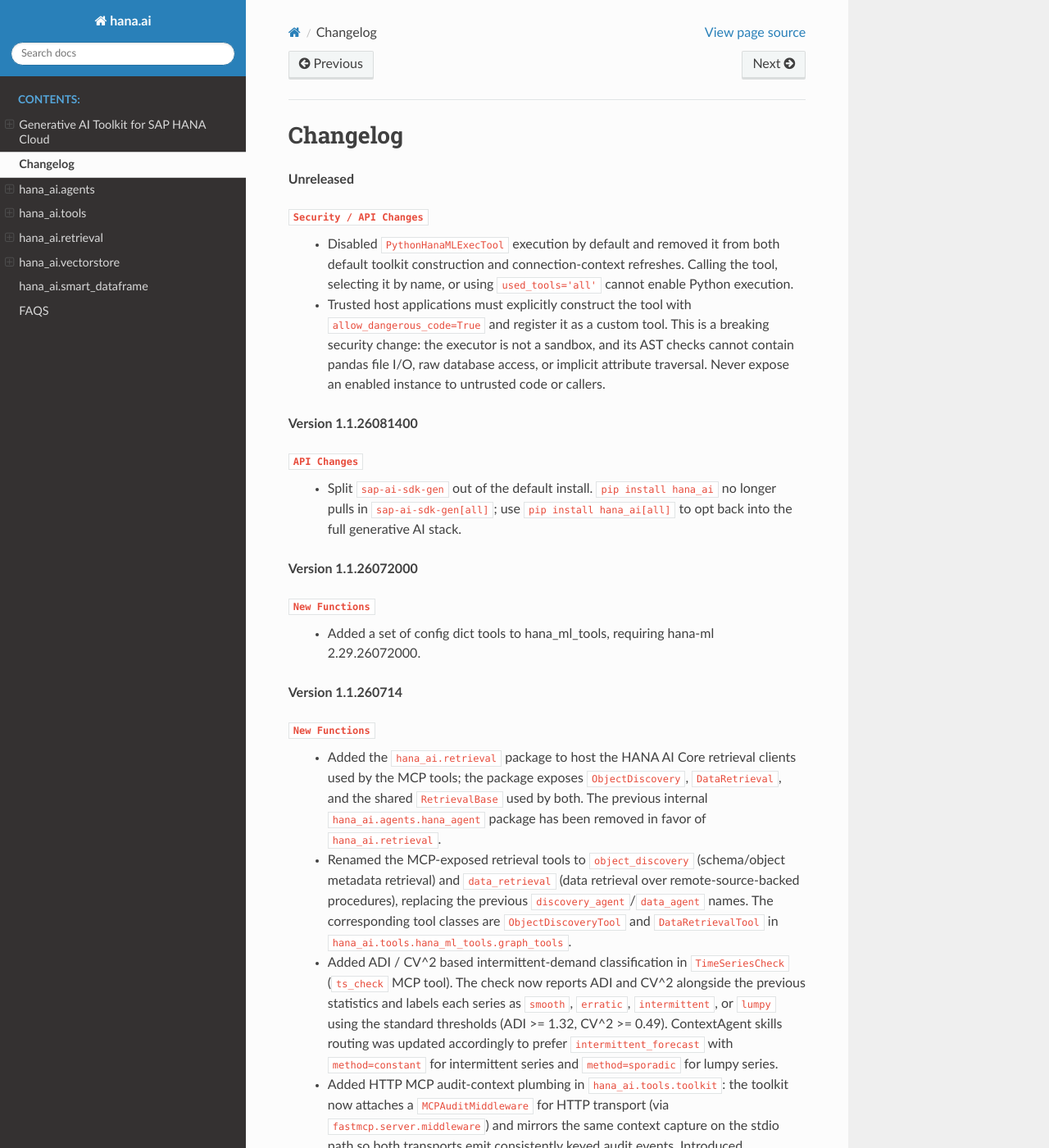
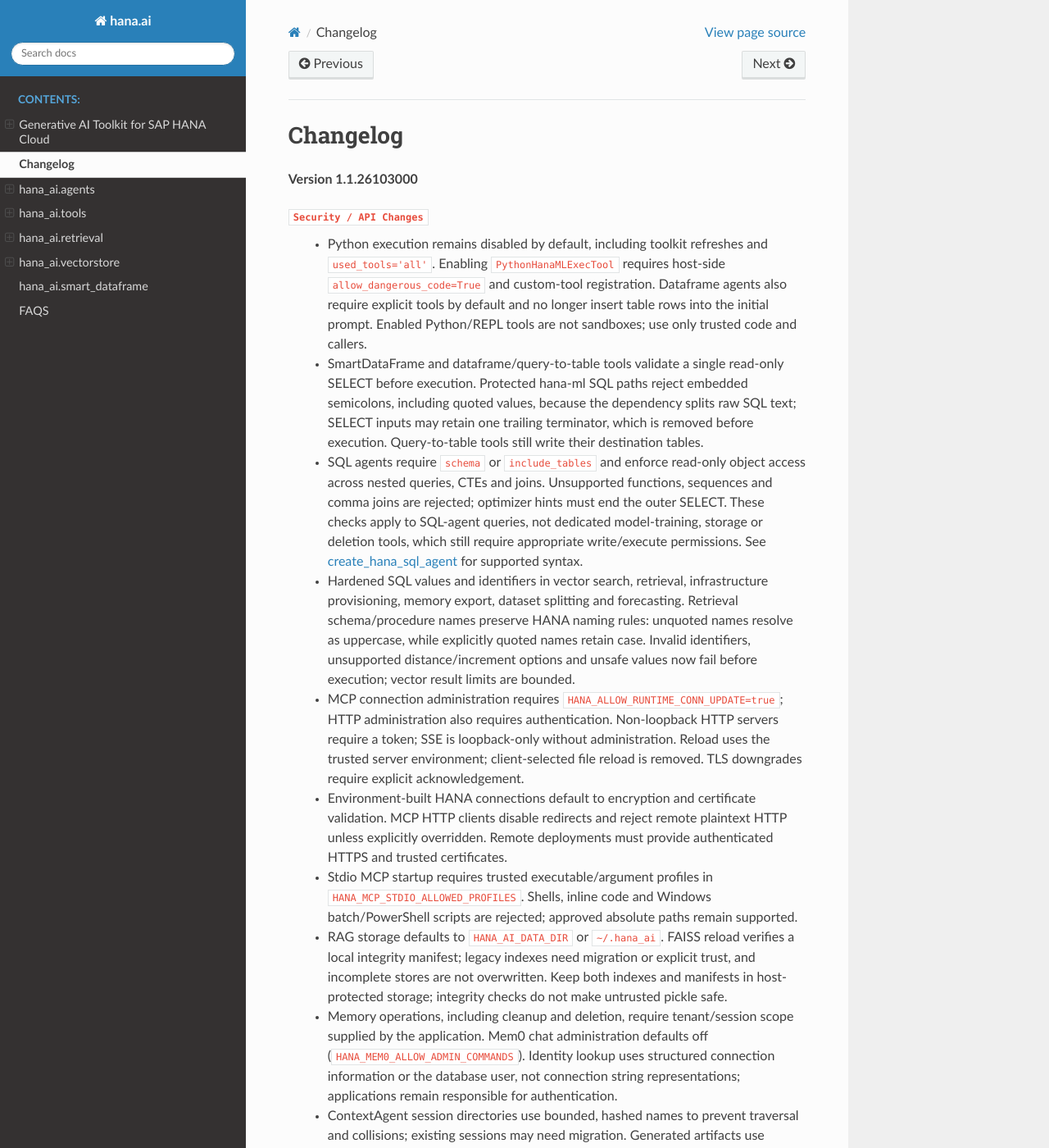
Before and after one commit to SAP/generative-ai-toolkit-for-sap-hana-cloud, a Sphinx documentation site: the page built from doc/changlog.rst, in a window 1280 px wide and 1400 px high. Shown: the whole window at 82% size. Built offline with Sphinx 7.4.7 and the Read the Docs theme 3.1.0, drawn with Linux system fonts in a browser that asks for light colours; some of the changed text lies outside the part shown.

Commit message:
docs: prepare 1.1.26103000 release notes and package version

```diff
--- a/doc/changlog.rst
+++ b/doc/changlog.rst
@@ -1,11 +1,33 @@
 Changelog
 =========
 
-**Unreleased**
+**Version 1.1.26103000**
 
 ``Security / API Changes``
-    - Disabled ``PythonHanaMLExecTool`` execution by default and removed it from both default toolkit construction and connection-context refreshes. Calling the tool, selecting it by name, or using ``used_tools='all'`` cannot enable Python execution.
-    - Trusted host applications must explicitly construct the tool with ``allow_dangerous_code=True`` and register it as a custom tool. This is a breaking security change: the executor is not a sandbox, and its AST checks cannot contain pandas file I/O, raw database access, or implicit attribute traversal. Never expose an enabled instance to untrusted code or callers.
+    - Python execution remains disabled by default, including toolkit refreshes and ``used_tools='all'``. Enabling ``PythonHanaMLExecTool`` requires host-side ``allow_dangerous_code=True`` and custom-tool registration. Dataframe agents also require explicit tools by default and no longer insert table rows into the initial prompt. Enabled Python/REPL tools are not sandboxes; use only trusted code and callers.
+    - SmartDataFrame and dataframe/query-to-table tools validate a single read-only SELECT before execution. Protected hana-ml SQL paths reject embedded semicolons, including quoted values, because the dependency splits raw SQL text; SELECT inputs may retain one trailing terminator, which is removed before execution. Query-to-table tools still write their destination tables.
+    - SQL agents require ``schema`` or ``include_tables`` and enforce read-only object access across nested queries, CTEs and joins. Unsupported functions, sequences and comma joins are rejected; optimizer hints must end the outer SELECT. These checks apply to SQL-agent queries, not dedicated model-training, storage or deletion tools, which still require appropriate write/execute permissions. See :doc:`agents/hana_ai.agents.hana_sql_agent.create_hana_sql_agent` for supported syntax.
+    - Hardened SQL values and identifiers in vector search, retrieval, infrastructure provisioning, memory export, dataset splitting and forecasting. Retrieval schema/procedure names preserve HANA naming rules: unquoted names resolve as uppercase, while explicitly quoted names retain case. Invalid identifiers, unsupported distance/increment options and unsafe values now fail before execution; vector result limits are bounded.
+    - MCP connection administration requires ``HANA_ALLOW_RUNTIME_CONN_UPDATE=true``; HTTP administration also requires authentication. Non-loopback HTTP servers require a token; SSE is loopback-only without administration. Reload uses the trusted server environment; client-selected file reload is removed. TLS downgrades require explicit acknowledgement.
+    - Environment-built HANA connections default to encryption and certificate validation. MCP HTTP clients disable redirects and reject remote plaintext HTTP unless explicitly overridden. Remote deployments must provide authenticated HTTPS and trusted certificates.
+    - Stdio MCP startup requires trusted executable/argument profiles in ``HANA_MCP_STDIO_ALLOWED_PROFILES``. Shells, inline code and Windows batch/PowerShell scripts are rejected; approved absolute paths remain supported.
+    - RAG storage defaults to ``HANA_AI_DATA_DIR`` or ``~/.hana_ai``. FAISS reload verifies a local integrity manifest; legacy indexes need migration or explicit trust, and incomplete stores are not overwritten. Keep both indexes and manifests in host-protected storage; integrity checks do not make untrusted pickle safe.
+    - Memory operations, including cleanup and deletion, require tenant/session scope supplied by the application. Mem0 chat administration defaults off (``HANA_MEM0_ALLOW_ADMIN_COMMANDS``). Identity lookup uses structured connection information or the database user, not connection string representations; applications remain responsible for authentication.
+    - ContextAgent session directories use bounded, hashed names to prevent traversal and collisions; existing sessions may need migration. Generated artifacts use unique temporary directories and sanitized names: use returned paths and copy files needed after process exit. Certificate/private-key temporary files are cleaned up on error paths.
+    - Automatic raw HTML rendering is disabled in notebooks and reports. ``HANA_ALLOW_RAW_HTML_RENDER=true`` is only for trusted content; artifact generation remains available, and no HTML sandbox is provided.
+
+``Bug Fixes``
+    - Grouped outlier detection now maps date/timestamp keys through integer indexes and database joins, preserving original dates and group values without unsafe value interpolation. This toolkit workaround does not modify the hana-ml dependency.
+    - Grouped AutoML reports failure without saving when no model is produced. Partial success preserves usable models and returns group errors instead of silently reporting complete success.
+
+``Installation / Maintenance``
+    - Removed import-time package installation; install required dependencies explicitly, including ``hana_ai[nlp]`` or ``hana_ai[graph]`` for optional features. Python 3.10+ is required. Runtime dependencies use compatible ranges; development/build versions and CI action revisions are pinned, with hash-checked Python 3.11/Linux CI locks.
+    - Expanded security, SQL, memory, MCP/audit and ContextAgent regression coverage, including environment-based connection reload and artifact/database-backed business assertions. Public comments and test names now use functional descriptions.
+
+This version includes intentional compatibility restrictions. Upgrade to
+``hana_ai==1.1.26103000`` and redeploy to apply these fixes; configure least-privilege
+HANA roles appropriate to each tool and review the applicable migration notes above.
+Application checks do not replace database authorization or host isolation.
 
 **Version 1.1.26081400**
 
--- a/pyproject.toml
+++ b/pyproject.toml
@@ -4,7 +4,7 @@ build-backend = "setuptools.build_meta"
 
 [project]
 name = "hana_ai"
-version = "1.1.26081400"
+version = "1.1.26103000"
 authors = [
     {name = "SAP"}
 ]
--- a/src/hana_ai/__init__.py
+++ b/src/hana_ai/__init__.py
@@ -2,4 +2,4 @@
 hana_ai is a Python package for AI/ML related utilities.
 """
 
-__version__ = "1.1.26081400"
+__version__ = "1.1.26103000"
```
